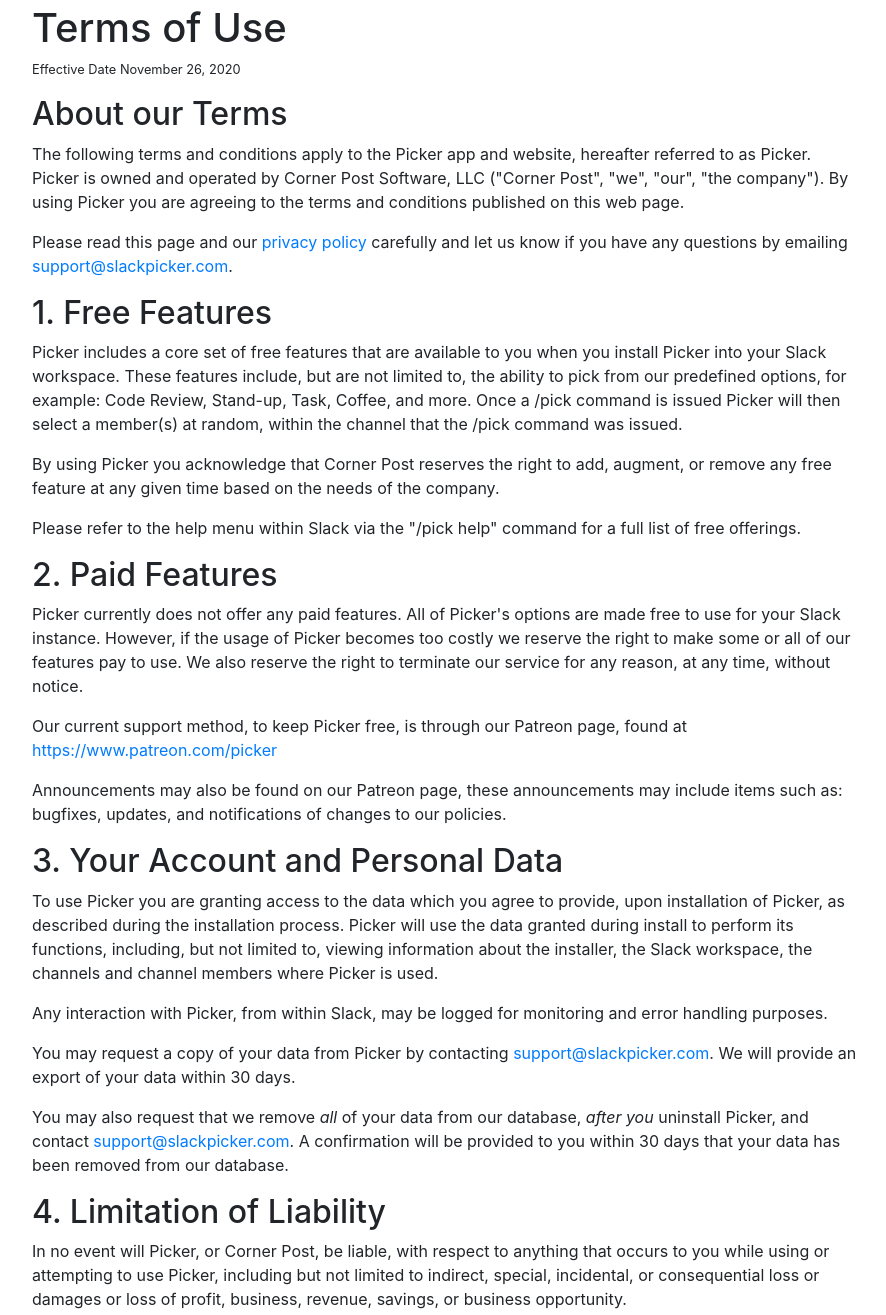
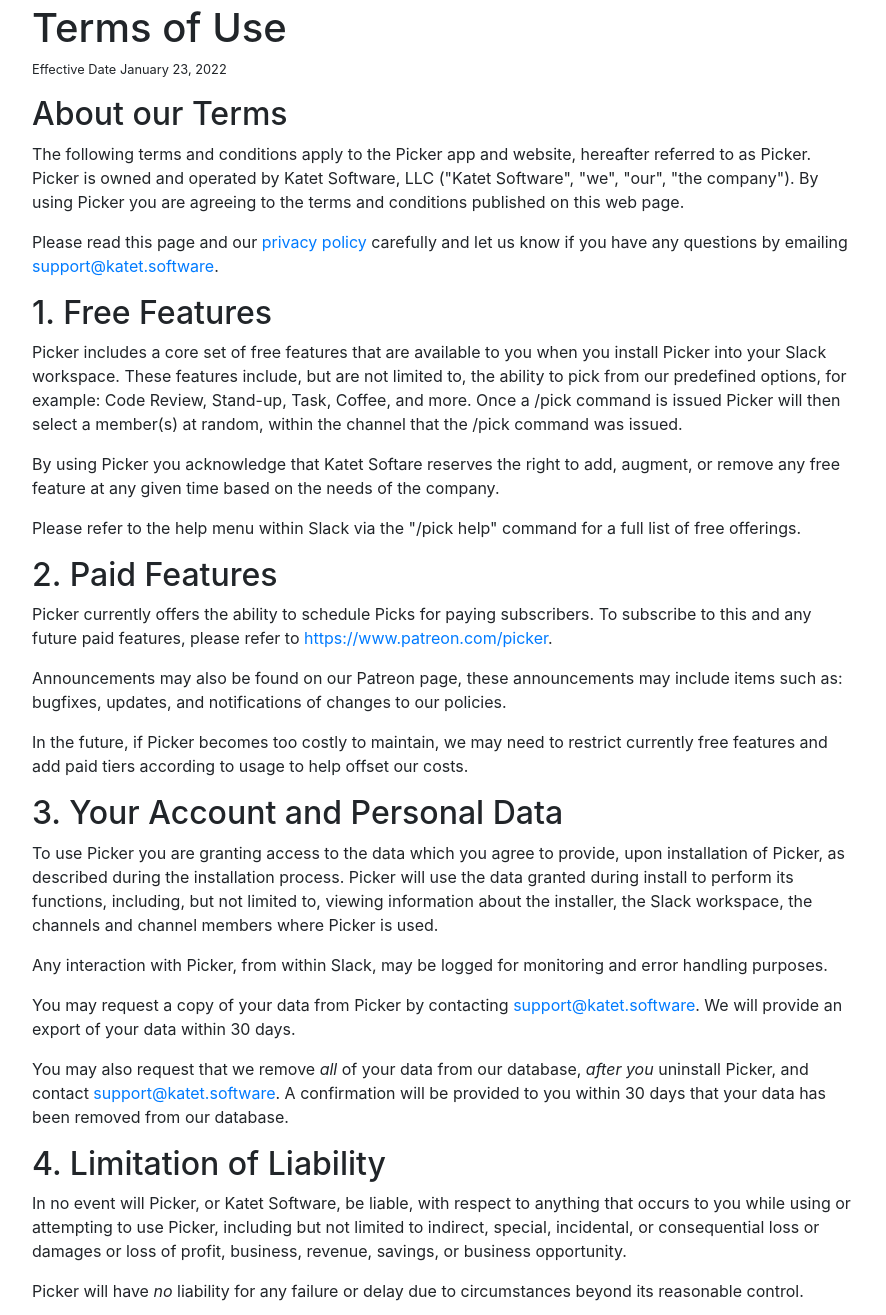
Before and after one commit to RolandKatet/PickerWebDev, a plain HTML site: page termsofuse.html in a window 1280 px wide. Shown: the part 92-1407 px from the top of the page, without its empty margins (243-1129 px from the left). Drawn offline with Linux system fonts and the light colour scheme.

Commit message:
Update to reflect picker dev settings

```diff
--- a/termsofuse.html
+++ b/termsofuse.html
@@ -46,18 +46,18 @@
                             <div class="col-md-9">
                                 <h1><a name="termsofuse"></a>Terms of Use</h1>
 
-                                <p class="small">Effective Date November 26, 2020</p>
+                                <p class="small">Effective Date January 23, 2022</p>
 
                                 <h2>About our Terms</h2>
                                 <p>
                                     The following terms and conditions apply to the Picker app and website, hereafter referred to as Picker.
-                                    Picker is owned and operated by Corner Post Software, LLC ("Corner Post", "we", "our", "the company").
+                                    Picker is owned and operated by Katet Software, LLC ("Katet Software", "we", "our", "the company").
                                     By using Picker you are agreeing to the terms and conditions published on this web page.
                                 </p>
                                 <p>
-                                    Please read this page and our <a href="https://pick.slackpicker.com/privacy.html">privacy policy</a>
+                                    Please read this page and our <a href="https://pickerdev.katet.software/privacy.html">privacy policy</a>
                                     carefully and let us know if you have any questions by emailing
-                                    <a href="mailto:support@slackpicker.com">support@slackpicker.com</a>.
+                                    <a href="mailto:support@katet.software">support@katet.software</a>.
                                 </p>
 
                                 <h2>1. Free Features</h2>
@@ -67,7 +67,7 @@
                                     Once a /pick command is issued Picker will then select a member(s) at random, within the channel that the /pick command was issued.
                                 </p>
                                 <p>
-                                    By using Picker you acknowledge that Corner Post reserves the right to add, augment, or remove any free feature at any given time based on the needs of the company.
+                                    By using Picker you acknowledge that Katet Softare reserves the right to add, augment, or remove any free feature at any given time based on the needs of the company.
                                 </p>
                                 <p>
                                     Please refer to the help menu within Slack via the "/pick help" command for a full list of free offerings.
@@ -75,15 +75,15 @@
 
                                 <h2>2. Paid Features</h2>
                                 <p>
-                                    Picker currently does not offer any paid features. All of Picker's options are made free to use for your Slack instance.
-                                    However, if the usage of Picker becomes too costly we reserve the right to make some or all of our features pay to use.
-                                    We also reserve the right to terminate our service for any reason, at any time, without notice.
-                                </p>
-                                <p>
-                                    Our current support method, to keep Picker free, is through our Patreon page, found at <a href="https://www.patreon.com/picker">https://www.patreon.com/picker</a>
+                                    Picker currently offers the ability to schedule Picks for paying subscribers. To subscribe to this and any future paid features,
+                                    please refer to <a href="https://www.patreon.com/picker">https://www.patreon.com/picker</a>.
                                 </p>
                                 <p>
                                     Announcements  may also be found on our Patreon page, these announcements may include items such as: bugfixes, updates, and notifications of changes to our policies.
+                                </p>
+                                <p>
+                                    In the future, if Picker becomes too
+                                    costly to maintain, we may need to restrict currently free features and add paid tiers according to usage to help offset our costs.
                                 </p>
 
                                 <h2>3. Your Account and Personal Data</h2>
@@ -95,16 +95,16 @@
                                     Any interaction with Picker, from within Slack, may be logged for monitoring and error handling purposes.
                                 </p>
                                 <p>
-                                    You may request a copy of your data from Picker by contacting <a href="mailto:support@slackpicker.com">support@slackpicker.com</a>. We will provide an export of your data within 30 days.
+                                    You may request a copy of your data from Picker by contacting <a href="mailto:support@katet.software">support@katet.software</a>. We will provide an export of your data within 30 days.
                                 </p>
                                 <p>
-                                    You may also request that we remove <em>all</em> of your data from our database, <em>after you</em> uninstall Picker, and contact <a href="mailto:support@slackpicker.com">support@slackpicker.com</a>.
+                                    You may also request that we remove <em>all</em> of your data from our database, <em>after you</em> uninstall Picker, and contact <a href="mailto:support@katet.software">support@katet.software</a>.
                                     A confirmation will be provided to you within 30 days that your data has been removed from our database.
                                 </p>
 
                                 <h2>4. Limitation of Liability</h2>
                                 <p>
-                                    In no event will Picker, or Corner Post, be liable, with respect to anything that occurs to you while using or attempting to use Picker, including but not limited to indirect, special, incidental, or consequential loss or damages or loss of profit, business, revenue, savings, or business opportunity.
+                                    In no event will Picker, or Katet Software, be liable, with respect to anything that occurs to you while using or attempting to use Picker, including but not limited to indirect, special, incidental, or consequential loss or damages or loss of profit, business, revenue, savings, or business opportunity.
                                 </p>
                                 <p>
                                     Picker will have <em>no</em> liability for any failure or delay due to circumstances beyond its reasonable control.
@@ -119,10 +119,10 @@
                                         <li>you will not rely on Picker for emergency situations</li>
                                         <li>you will not rely on Picker for situations where its failure could result in any kind of damages monetary or otherwise to you or your business</li>
                                         <li>you will not infringe on our intellectual property rights</li>
-                                        <li>you will not be obscene, offensive, hateful, or inflammatory while interacting with Picker or Corner Post</li>
+                                        <li>you will not be obscene, offensive, hateful, or inflammatory while interacting with Picker or Katet Software</li>
                                         <li>you will not use Picker in a way to damage or overload its provided service</li>
                                         <li>you will not collect or decipher any Picker messages</li>
-                                        <li>you agree to indemnify and hold harmless Corner Post and its representatives, employees, and owners</li>
+                                        <li>you agree to indemnify and hold harmless Katet Software and its representatives, employees, and owners</li>
                                     </ol>
                                 </p>
 
```
Also changed, not shown: error.html (+1 -1 lines), index.html (+1 -1 lines), support.html (+1 -1 lines), 2 other files.
